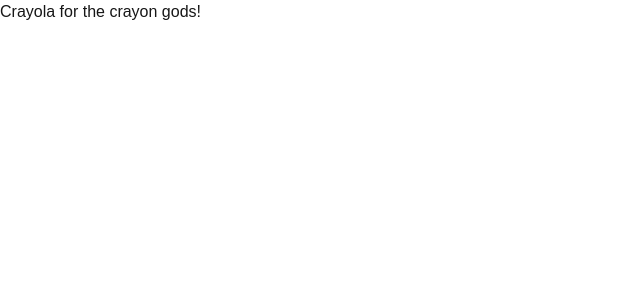
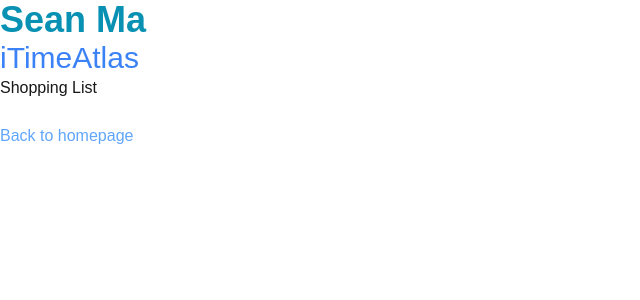
Before and after one commit to iTimeAtlas/cprg306-assignments, a Next.js app: page /week-2 in a window 1280 px wide. Shown: the top 300 px of the page, without its empty margins (0-640 px from the left). Built offline with nearby package versions, Linux system fonts and the light colour scheme.

Commit message:
Week2 Complete
Added it some extras for style on the main page.js and the week 2 one too.

```diff
--- a/app/page.js
+++ b/app/page.js
@@ -1,9 +1,20 @@
+// remember to run web use powershell and swap to this fold using "cd" command
+// then use "npm run dev"
 
+import Link from "next/link";
 
 export default function Home() {
   return (
     <main>
-      <p>Banana</p>
+      <h1 className="text-4xl font-extrabold font-serif">CPRG 306: Web Development 2 - Assignments</h1>
+      <ol>
+        <li>Apple</li>
+        <li>Banana</li>
+        <li>Cherry</li>
+        <li>Dragon Fruit</li>
+      </ol>
+      <br></br>
+      <Link className="text-blue-400 hover:text-yellow-400" href="./week-2">Second Page</Link>
     </main>
   );
 }
--- a/app/week-2/page.js
+++ b/app/week-2/page.js
@@ -1,10 +1,15 @@
+import Link from "next/link";
+import StudentInfo from "./student-info";
 
 
 
 export default function Page() {
     return(
         <main>
-            <p>Crayola for the crayon gods!</p>
+            <StudentInfo/>
+            <h1>Shopping List</h1>
+            <br></br>
+            <Link className="text-blue-400 hover:text-yellow-400" href="./">Back to homepage</Link>
         </main>
     );
 }
--- /dev/null
+++ b/app/week-2/student-info.js
@@ -0,0 +1,15 @@
+import Link from "next/link";
+
+export default function StudentInfo() {
+  return (
+    <main>
+      <h1 className="text-cyan-600 font-bold text-4xl">Sean Ma</h1>
+      <Link
+        className="text-blue-500 hover:text-yellow-300 text-3xl"
+        href="https://github.com/iTimeAtlas"
+      >
+        iTimeAtlas
+      </Link>
+    </main>
+  );
+}
```
